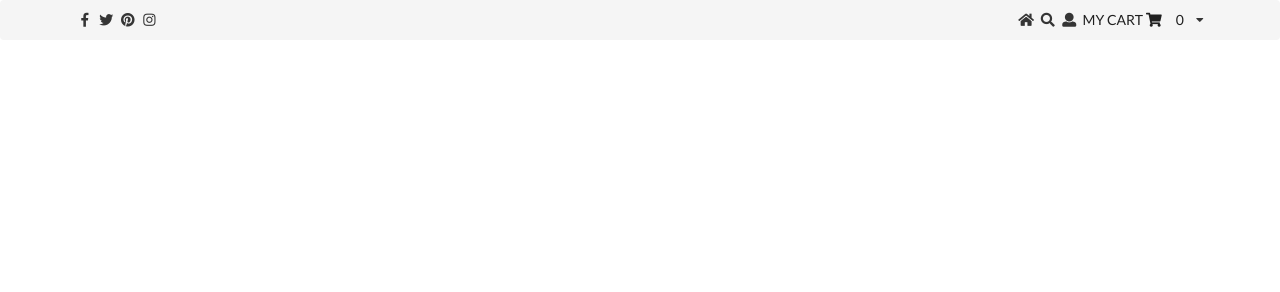
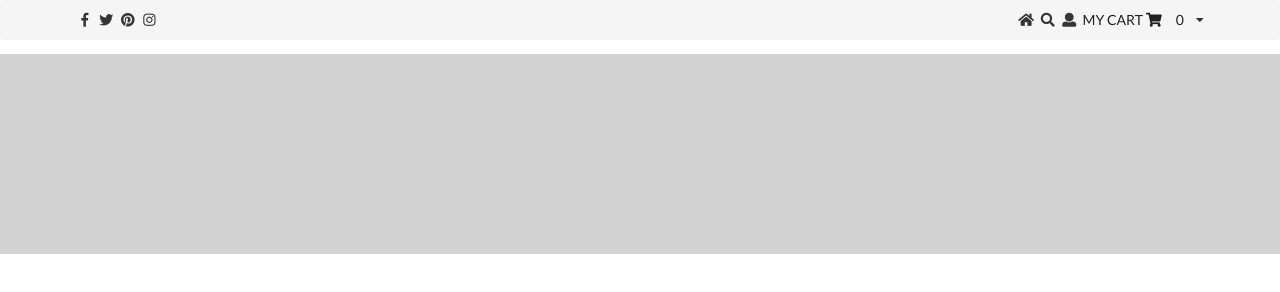
Before and after one commit to erikhuan/islandsnow, a plain HTML site: page index.html in a window 1280 px wide. Drawn offline with nearby package versions, Linux system fonts and the light colour scheme.

Commit message:
started footer

```diff
--- a/index.html
+++ b/index.html
@@ -30,6 +30,10 @@
   </div>
 </div>
 
+<div class="ui footer">
+
+</div>
+
 <script>
   $('.ui.dropdown')
       .dropdown()
--- a/style.css
+++ b/style.css
@@ -3,3 +3,8 @@
   border: none;
   box-shadow: none;
 }
+
+.footer {
+  background-color: lightgray;
+  height: 200px;
+}
```
